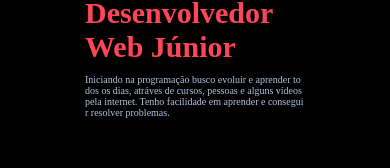
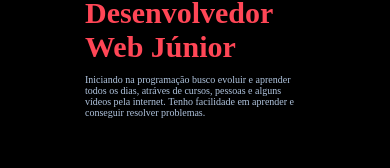
Before and after one commit to saullo-reis/saulloreis, a React (Vite) app: page / in a window 390 px wide. Shown: the part 247-415 px from the top of the page. Built offline with nearby package versions, Linux system fonts and the light colour scheme; a web font is replaced by a local one.

Commit message:
word break

```diff
--- a/src/components/intro/style.sass
+++ b/src/components/intro/style.sass
@@ -24,4 +24,3 @@
         width: 50%
         &-about
             font-size: 10px
-            word-break: break-all
```
